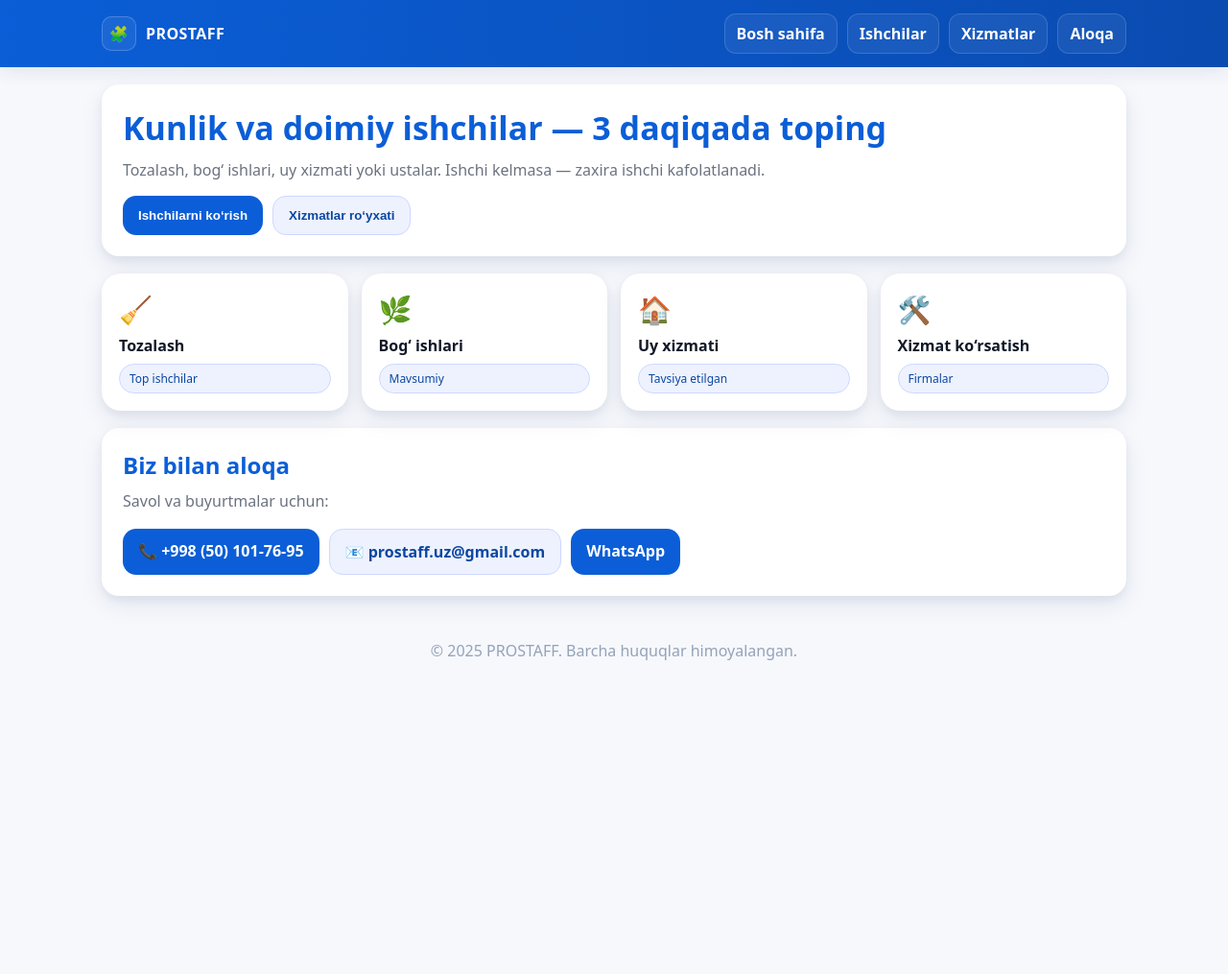
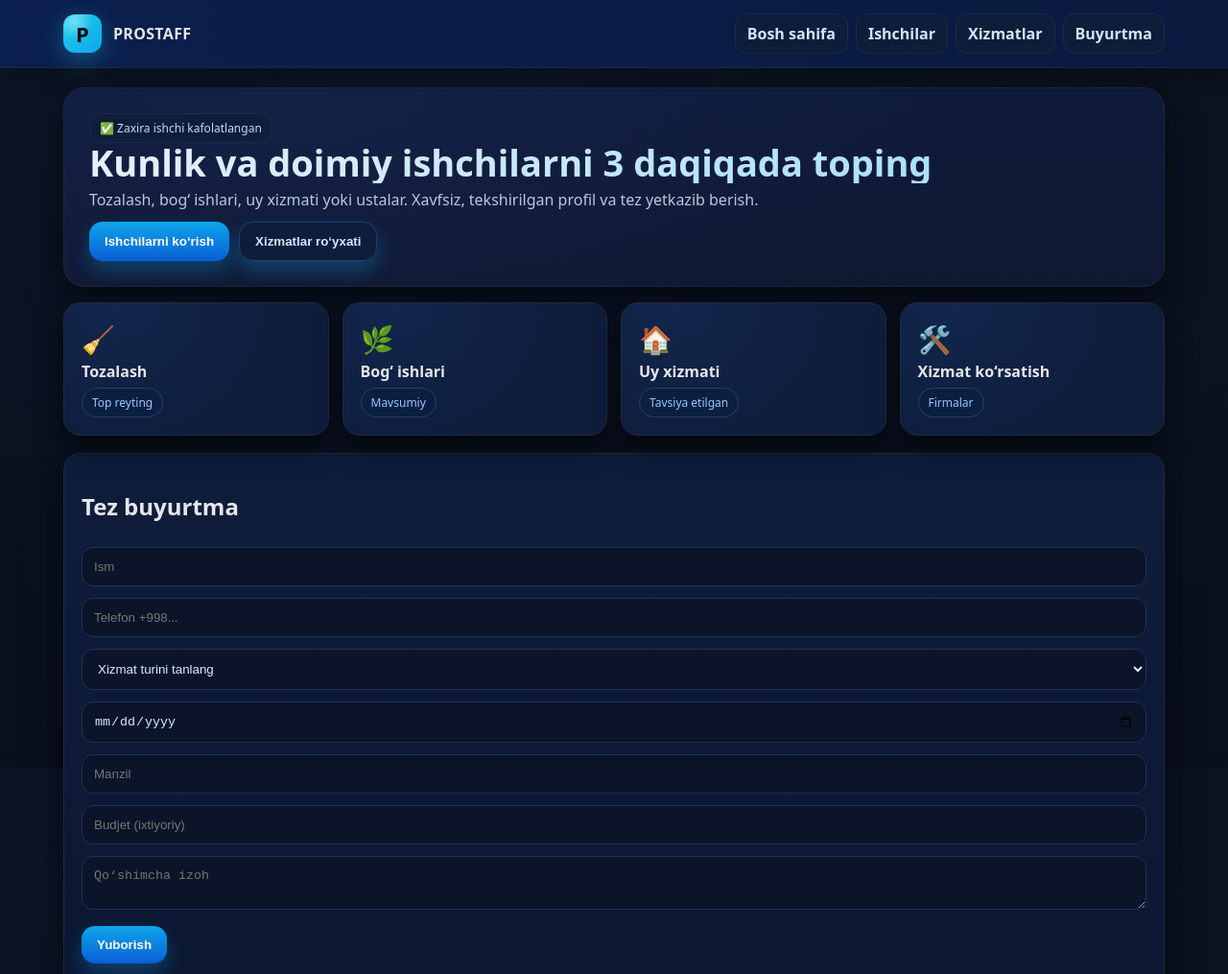
Before and after one commit to prostaff95/prostaff, a plain HTML site: page index.html in a window 1280 px wide. Shown: the top 1015 px of the page at 96% size. Before the commit the page ends 800 px from the top, so only its background shows below. Drawn offline with Linux system fonts and the light colour scheme.

Commit message:
Update index.html

```diff
--- a/index.html
+++ b/index.html
@@ -2,123 +2,136 @@
 <html lang="uz">
 <head>
   <meta charset="UTF-8" />
-  <meta name="viewport" content="width=device-width, initial-scale=1.0"/>
+  <meta name="viewport" content="width=device-width, initial-scale=1" />
   <title>PROSTAFF — Ishchi va Xizmat Platformasi</title>
   <meta name="description" content="PROSTAFF — kunlik va doimiy ishchilarni toping: tozalash, bog' ishlari, uy xizmati, ustalar.">
+  <meta name="theme-color" content="#0b5ed7" />
   <style>
     :root{
-      --blue:#0b5ed7; --blue-dark:#0a4bb0; --bg:#f6f8fc; --card:#ffffff; --text:#111827; --muted:#6b7280;
-      --shadow:0 10px 24px rgba(2, 33, 86, .08), 0 4px 10px rgba(2,33,86,.06);
-      --shadow-sm:0 6px 16px rgba(2,33,86,.08);
+      --blue:#0b5ed7; --blue2:#0a4bb0; --bg:#0b1220; --card:#0f172a; --muted:#94a3b8; --text:#e5e7eb;
+      --accent:#22d3ee; --ok:#22c55e; --warn:#f59e0b;
+      --shadow:0 18px 40px rgba(0,0,0,.35), 0 6px 18px rgba(0,0,0,.25);
       --radius:18px;
     }
     *{box-sizing:border-box}
-    body{margin:0;font-family:system-ui,-apple-system,Segoe UI,Roboto,Ubuntu,'Helvetica Neue',Arial,sans-serif;background:var(--bg);color:var(--text)}
+    html,body{margin:0;height:100%;scroll-behavior:smooth}
+    body{font-family:system-ui,-apple-system,Segoe UI,Roboto,Ubuntu,Arial,sans-serif;background:radial-gradient(1200px 600px at 10% -10%,#10214a33,transparent), linear-gradient(180deg,#0b1220 0%,#0b1220 40%,#0a0f1e 100%); color:var(--text)}
     a{color:inherit;text-decoration:none}
+    .glass{backdrop-filter: saturate(140%) blur(6px); background:linear-gradient(180deg,#0b1a40aa,#0c1732aa), #0c1732; border:1px solid #1e293b; }
     /* Header */
-    header{position:sticky;top:0;z-index:50;background:linear-gradient(90deg,#0b5ed7,#0a4bb0);
-      color:#fff;box-shadow:var(--shadow-sm)}
-    .top{max-width:1100px;margin:0 auto;padding:14px 16px;display:flex;gap:12px;align-items:center;justify-content:space-between}
-    .brand{display:flex;align-items:center;gap:10px;font-weight:800;letter-spacing:.4px}
-    .brand .logo{width:36px;height:36px;border-radius:10px;background:#fff1;display:grid;place-items:center;border:1px solid #ffffff33}
-    .nav{display:flex;gap:10px;flex-wrap:wrap}
-    .nav a{padding:9px 12px;border-radius:12px;background:#ffffff10;color:#fff;border:1px solid #ffffff26;font-weight:600}
-    .nav a:hover{background:#ffffff18}
-    /* Main */
-    .wrap{max-width:1100px;margin:0 auto;padding:18px 16px}
-    .hero{background:var(--card);border-radius:var(--radius);padding:22px;box-shadow:var(--shadow);display:grid;gap:10px}
-    .hero h1{margin:0;color:var(--blue);font-size:clamp(22px,4vw,34px)}
-    .hero p{margin:0;color:var(--muted)}
-    .cta{display:flex;gap:10px;flex-wrap:wrap;margin-top:6px}
-    .btn{background:var(--blue);color:#fff;border:none;border-radius:14px;padding:12px 16px;font-weight:800;cursor:pointer}
-    .btn.secondary{background:#eef2ff;color:#0b47a1;border:1px solid #cdd8ff}
-    .btn:hover{background:var(--blue-dark)}
-    /* Cards */
+    header{position:sticky;top:0;z-index:40;border-bottom:1px solid #1e293b;background:linear-gradient(90deg,#0b1f4e,#0a1a3f); box-shadow:0 8px 20px #00000033}
+    .top{max-width:1180px;margin:0 auto;padding:14px 16px;display:flex;gap:12px;align-items:center;justify-content:space-between}
+    .brand{display:flex;align-items:center;gap:12px;font-weight:900;letter-spacing:.3px}
+    .logo{width:40px;height:40px;border-radius:12px;display:grid;place-items:center;background:radial-gradient(circle at 30% 20%,#ffffff66,transparent 40%), linear-gradient(135deg,#22d3ee,#0ea5e9); color:#001; font-size:22px; box-shadow:0 6px 24px #22d3ee55}
+    .nav{display:flex;gap:8px;flex-wrap:wrap}
+    .nav a{border:1px solid #1f2a44;background:#0f1d3b; padding:9px 12px;border-radius:12px;font-weight:700;color:#cfe7ff}
+    .nav a:hover{background:#152245}
+    /* Hero */
+    .wrap{max-width:1180px;margin:0 auto;padding:20px 16px}
+    .hero{border-radius:22px;padding:26px; box-shadow:var(--shadow);
+      background: radial-gradient(700px 300px at 20% 10%, #1d2b5a66, transparent), linear-gradient(180deg,#0f1b3a 0%, #0f1831 100%);
+      border:1px solid #1e293b}
+    .hero h1{margin:0 0 6px;font-size:clamp(22px,4vw,38px);line-height:1.1;background:linear-gradient(90deg,#e6f0ff,#9ddcff); -webkit-background-clip:text; background-clip:text; color:transparent}
+    .hero p{margin:0;color:#b8c7dd}
+    .cta{display:flex;gap:10px;flex-wrap:wrap;margin-top:12px}
+    .btn{background:linear-gradient(180deg,#0ea5e9,#0b5ed7); color:white; border:none;border-radius:14px;padding:12px 16px;font-weight:900;cursor:pointer; box-shadow:0 10px 20px #0ea5e94a}
+    .btn:hover{filter:brightness(1.08)}
+    .btn.ghost{background:#0f1d3b;border:1px solid #21406d;color:#cfe7ff}
+    .badge{display:inline-flex;gap:6px;align-items:center;font-size:12px;padding:6px 10px;border:1px solid #1f2a44;border-radius:999px;background:#0f1d3b;color:#bcd7ff}
+    /* Categories */
     .grid{margin-top:16px;display:grid;gap:14px;grid-template-columns:repeat(2,minmax(0,1fr))}
     @media(min-width:760px){.grid{grid-template-columns:repeat(4,1fr)}}
-    .card{background:var(--card);border-radius:20px;padding:18px;box-shadow:var(--shadow);display:grid;gap:8px;cursor:pointer;transition:transform .08s ease}
-    .card:hover{transform:translateY(-2px)}
+    .card{border-radius:18px;padding:18px;border:1px solid #1f2a44;background:radial-gradient(180px 160px at 20% 0%,#16356866,transparent), #0f1d3b; box-shadow:0 12px 26px #0009; cursor:pointer; transition:transform .08s ease, box-shadow .2s}
+    .card:hover{transform:translateY(-3px); box-shadow:0 18px 38px #000a}
     .card .icon{font-size:28px}
-    .card .title{font-weight:800}
-    .pill{display:inline-block;font-size:12px;padding:6px 10px;border-radius:999px;background:#eef2ff;color:#0b47a1;border:1px solid #cdd8ff}
+    .card .t{font-weight:900;margin-top:4px}
+    .pill{margin-top:6px;display:inline-block;font-size:12px;padding:6px 10px;border-radius:999px;background:#0b1f40;color:#9ac5ff;border:1px solid #21406d}
     /* Sections */
     .section{display:none;margin-top:18px}
-    .section.active{display:block}
-    .section .head{display:flex;align-items:center;justify-content:space-between;margin-bottom:8px}
-    .back{background:#eef2ff;border:1px solid #cdd8ff;color:#0b47a1;border-radius:12px;padding:8px 12px;font-weight:700;cursor:pointer}
+    .section.active{display:block; animation:fade .25s ease}
+    @keyframes fade{from{opacity:.4;transform:translateY(4px)}to{opacity:1;transform:none}}
+    .head{display:flex;align-items:center;justify-content:space-between;margin-bottom:8px}
+    .back{background:#0f1d3b;border:1px solid #1f2a44;color:#cfe7ff;border-radius:12px;padding:8px 12px;font-weight:800;cursor:pointer}
     .list{display:grid;gap:12px;grid-template-columns:1fr}
-    @media(min-width:760px){.list{grid-template-columns:repeat(2,1fr)}}
-    .item{background:var(--card);border-radius:18px;box-shadow:var(--shadow-sm);padding:14px;display:flex;gap:12px;align-items:stretch}
-    .avatar{width:64px;height:64px;border-radius:14px;background:linear-gradient(135deg,#dbeafe,#bfdbfe);display:grid;place-items:center;font-size:26px}
+    @media(min-width:860px){.list{grid-template-columns:repeat(2,1fr)}}
+    .item{display:flex;gap:14px;align-items:stretch;padding:14px;border-radius:16px;border:1px solid #1f2a44;background:linear-gradient(180deg,#0f1d3b,#0c1732); box-shadow:0 10px 26px #000a}
+    .avatar{width:60px;height:60px;border-radius:16px;display:grid;place-items:center;font-size:26px;background:radial-gradient(circle at 30% 20%,#ffffff26,transparent 40%), linear-gradient(135deg,#22d3ee,#0ea5e9); color:#001}
     .meta{flex:1}
     .meta h4{margin:0 0 4px 0}
-    .meta .sub{color:var(--muted);font-size:14px}
-    .meta .tags{margin-top:6px;display:flex;gap:8px;flex-wrap:wrap}
-    .meta .tag{font-size:12px;background:#f1f5f9;border:1px solid #e5e7eb;color:#334155;padding:5px 8px;border-radius:999px}
-    .price{font-weight:800;color:#0a4bb0}
-    .act{display:flex;align-items:center;gap:8px}
-    .link{padding:8px 10px;border-radius:10px;border:1px solid #e5e7eb;background:#fff;cursor:pointer}
+    .sub{color:#9fb3ce;font-size:14px}
+    .tags{margin-top:8px;display:flex;gap:8px;flex-wrap:wrap}
+    .tag{font-size:12px;padding:5px 8px;border-radius:999px;border:1px solid #264a7f;background:#0d1b34;color:#b9d3ff}
+    .price{font-weight:900;color:#b9f7ff}
+    .act{display:flex;gap:8px;align-items:center}
+    .link{padding:8px 10px;border-radius:10px;border:1px solid #274a80;background:#0f1d3b;color:#cfe7ff;cursor:pointer}
+    .link:hover{background:#13234a}
+    /* Order form */
+    .panel{margin-top:18px;border:1px solid #1f2a44;border-radius:18px;padding:18px;background:linear-gradient(180deg,#0f1d3b,#0c1732); box-shadow:var(--shadow)}
+    form input, form select, form textarea{width:100%;padding:12px;margin:6px 0;border-radius:12px;border:1px solid #203255;background:#0b1428;color:#dbeafe}
+    form button{margin-top:6px}
+    /* Footer */
+    footer{padding:28px;text-align:center;color:#7e9abf}
     /* Modal */
-    dialog{border:none;border-radius:18px;width:min(520px,92vw);box-shadow:var(--shadow);padding:0}
-    dialog::backdrop{background:rgba(10,19,43,.45)}
+    dialog{border:none;border-radius:18px;width:min(560px,92vw);padding:0; background:linear-gradient(180deg,#0f1d3b,#0c1732); color:var(--text); border:1px solid #1f2a44; box-shadow:var(--shadow)}
+    dialog::backdrop{background:rgba(1,8,20,.6)}
     .modal{padding:18px}
-    .modal .t{margin:0 0 6px 0;color:var(--blue)}
-    .row{display:flex;flex-wrap:wrap;gap:10px;margin-top:8px}
-    footer{color:#94a3b8;text-align:center;padding:28px}
+    .modal .t{margin:0;color:#bfe0ff}
   </style>
 </head>
 <body>
+  <!-- Header -->
   <header>
     <div class="top">
       <div class="brand">
-        <div class="logo">🧩</div>
+        <div class="logo">P</div>
         <div>PROSTAFF</div>
       </div>
       <nav class="nav">
         <a href="#home" onclick="showHome()">Bosh sahifa</a>
         <a href="#workers" onclick="openSection('workers')">Ishchilar</a>
         <a href="#services" onclick="openSection('services')">Xizmatlar</a>
-        <a href="#contact" onclick="scrollToContact()">Aloqa</a>
+        <a href="#order">Buyurtma</a>
       </nav>
     </div>
   </header>
 
+  <!-- Main -->
   <div class="wrap" id="home">
-    <!-- Hero -->
     <section class="hero">
-      <h1>Kunlik va doimiy ishchilar — 3 daqiqada toping</h1>
-      <p>Tozalash, bog‘ ishlari, uy xizmati yoki ustalar. Ishchi kelmasa — zaxira ishchi kafolatlanadi.</p>
+      <span class="badge">✅ Zaxira ishchi kafolatlangan</span>
+      <h1>Kunlik va doimiy ishchilarni 3 daqiqada toping</h1>
+      <p>Tozalash, bog‘ ishlari, uy xizmati yoki ustalar. Xavfsiz, tekshirilgan profil va tez yetkazib berish.</p>
       <div class="cta">
         <button class="btn" onclick="openSection('workers')">Ishchilarni ko‘rish</button>
-        <button class="btn secondary" onclick="openSection('services')">Xizmatlar ro‘yxati</button>
+        <button class="btn ghost" onclick="openSection('services')">Xizmatlar ro‘yxati</button>
       </div>
     </section>
 
     <!-- Categories -->
-    <div class="grid" style="margin-top:18px">
+    <div class="grid">
       <div class="card" onclick="openSection('workers','tozalash')">
         <div class="icon">🧹</div>
-        <div class="title">Tozalash</div>
-        <div class="pill">Top ishchilar</div>
+        <div class="t">Tozalash</div>
+        <span class="pill">Top reyting</span>
       </div>
       <div class="card" onclick="openSection('workers','bog')">
         <div class="icon">🌿</div>
-        <div class="title">Bog‘ ishlari</div>
-        <div class="pill">Mavsumiy</div>
+        <div class="t">Bog‘ ishlari</div>
+        <span class="pill">Mavsumiy</span>
       </div>
       <div class="card" onclick="openSection('workers','uy')">
         <div class="icon">🏠</div>
-        <div class="title">Uy xizmati</div>
-        <div class="pill">Tavsiya etilgan</div>
+        <div class="t">Uy xizmati</div>
+        <span class="pill">Tavsiya etilgan</span>
       </div>
       <div class="card" onclick="openSection('services')">
         <div class="icon">🛠️</div>
-        <div class="title">Xizmat ko‘rsatish</div>
-        <div class="pill">Firmalar</div>
+        <div class="t">Xizmat ko‘rsatish</div>
+        <span class="pill">Firmalar</span>
       </div>
     </div>
 
-    <!-- ISHCHILAR -->
+    <!-- Workers -->
     <section id="sec-workers" class="section">
       <div class="head">
         <h2>Ishchilar ro‘yxati</h2>
@@ -127,7 +140,7 @@
       <div class="list" id="workersList"></div>
     </section>
 
-    <!-- XIZMATLAR -->
+    <!-- Services -->
     <section id="sec-services" class="section">
       <div class="head">
         <h2>Xizmat ko‘rsatuvchi firmalar</h2>
@@ -136,36 +149,47 @@
       <div class="list" id="servicesList"></div>
     </section>
 
-    <!-- Aloqa -->
-    <section id="contact" class="hero" style="margin-top:18px">
-      <h2 style="margin:0;color:var(--blue)">Biz bilan aloqa</h2>
-      <p class="muted">Savol va buyurtmalar uchun:</p>
-      <div class="row">
-        <a class="btn" href="tel:+998501017695">📞 +998 (50) 101-76-95</a>
-        <a class="btn secondary" href="mailto:prostaff.uz@gmail.com">📧 prostaff.uz@gmail.com</a>
-        <a class="btn" target="_blank" href="https://wa.me/998501017695?text=Salom,%20PROSTAFF%20bo‘yicha%20ma’lumot%20kerak.">WhatsApp</a>
-      </div>
+    <!-- Order -->
+    <section id="order" class="panel">
+      <h2>Tez buyurtma</h2>
+      <form id="orderForm">
+        <input id="o_name" placeholder="Ism" required />
+        <input id="o_phone" placeholder="Telefon +998..." required />
+        <select id="o_service" required>
+          <option value="">Xizmat turini tanlang</option>
+          <option>Tozalash</option>
+          <option>Bog‘ ishlari</option>
+          <option>Uy xizmati</option>
+          <option>Xizmat ko‘rsatish</option>
+        </select>
+        <input id="o_date" type="date" />
+        <input id="o_address" placeholder="Manzil" />
+        <input id="o_budget" placeholder="Budjet (ixtiyoriy)" />
+        <textarea id="o_note" placeholder="Qo‘shimcha izoh"></textarea>
+        <button class="btn" type="submit">Yuborish</button>
+        <div id="o_msg" style="margin-top:8px;color:#bfe0ff"></div>
+      </form>
     </section>
   </div>
 
   <footer>© 2025 PROSTAFF. Barcha huquqlar himoyalangan.</footer>
 
-  <!-- Modal (Ishchi tafsiloti) -->
+  <!-- Detail modal -->
   <dialog id="detailModal">
     <div class="modal">
       <h3 class="t" id="mName"></h3>
-      <div class="row">
+      <div style="display:flex;gap:12px;align-items:center;margin:8px 0 2px">
         <div class="avatar" id="mAvatar">👤</div>
         <div>
-          <div id="mRole" class="muted"></div>
-          <div id="mCity" class="muted"></div>
-          <div id="mPrice" class="price" style="margin-top:6px"></div>
+          <div id="mRole" class="sub"></div>
+          <div id="mCity" class="sub"></div>
+          <div id="mPrice" class="sub" style="margin-top:4px;font-weight:800;color:#bfe0ff"></div>
         </div>
       </div>
-      <p id="mAbout" style="margin:10px 0 0 0"></p>
-      <div class="row" style="margin-top:12px">
+      <p id="mAbout" style="margin:8px 0 0"></p>
+      <div style="display:flex;gap:10px;margin-top:12px;flex-wrap:wrap">
         <a class="btn" id="mCall" href="#">📞 Qo‘ng‘iroq</a>
-        <a class="btn secondary" id="mWa" target="_blank" href="#">WhatsApp</a>
+        <a class="btn ghost" id="mWa" target="_blank" href="#">WhatsApp</a>
       </div>
       <div style="text-align:right;margin-top:8px">
         <button class="back" onclick="document.getElementById('detailModal').close()">Yopish</button>
@@ -174,28 +198,24 @@
   </dialog>
 
   <script>
-    /* ====== TAXMINIY MA'LUMOTLAR ====== */
+    /* ===== Demo ma'lumotlar ===== */
     const workers = [
       {name:"Aziza Ismoilova", role:"Tozalovchi", cat:"tozalash", city:"Samarqand", rating:4.9, price:"120 000 so‘m/kun", phone:"+998901234567", avatar:"🧹",
-       about:"5 yil tajriba. Mehmonxona va ofis tozalashda ishlagan. O‘qitilgan, ishonchli."},
+       about:"5 yil tajriba. Mehmonxona va ofis tozalash."},
       {name:"Shavkat Karimov", role:"Bog‘bon", cat:"bog", city:"Samarqand", rating:4.7, price:"150 000 so‘m/kun", phone:"+998931112233", avatar:"🌿",
-       about:"Daraxt kesish, gazon parvarishi, tomorqa ishlari. Tez va sifatli."},
-      {name:"Dilshoda X.", role:"Uy xizmati (housekeeping)", cat:"uy", city:"Samarqand", rating:4.8, price:"140 000 so‘m/kun", phone:"+998935556677", avatar:"🏠",
+       about:"Gazon, daraxt kesish, tomorqa ishlari."},
+      {name:"Dilshoda X.", role:"Uy xizmati", cat:"uy", city:"Samarqand", rating:4.8, price:"140 000 so‘m/kun", phone:"+998935556677", avatar:"🏠",
        about:"Remontdan keyin tozalash, jihozlarni tartibga keltirish."},
       {name:"Rustam Qodirov", role:"Elektrik", cat:"service", city:"Samarqand", rating:4.6, price:"160 000 so‘m/kun", phone:"+998903336699", avatar:"🛠️",
-       about:"Elektr ta’miri, rozetka, chiroq, avtomat o‘rnatish."},
-      {name:"Madina M.", role:"Tozalovchi", cat:"tozalash", city:"Samarqand", rating:4.9, price:"125 000 so‘m/kun", phone:"+998909998877", avatar:"🧹",
-       about:"Uy va ofislar uchun kunlik tozalash. Zaxira ishchi opsiyasi bor."}
+       about:"Elektr ta’miri, rozetka, chiroq, avtomat."}
     ];
-
     const services = [
       {title:"CleanPro Samarqand", type:"Tozalash firmasi", city:"Samarqand", price:"oyiga 600 000 so‘m obuna", tag:["ofis","mehmonxona"]},
       {title:"GreenGarden", type:"Bog‘ ishlari xizmati", city:"Samarqand", price:"kuniga 150 000 so‘m", tag:["gazon","daraxt kesish"]},
-      {title:"FixIt Usta", type:"Servis/Elektrik", city:"Samarqand", price:"soatiga 70 000 so‘m", tag:["elektr","usta","ta’mir"]},
+      {title:"FixIt Usta", type:"Servis/Elektrik", city:"Samarqand", price:"soatiga 70 000 so‘m", tag:["elektr","usta"]},
       {title:"HouseCare", type:"Uy xizmati", city:"Samarqand", price:"kuniga 140 000 so‘m", tag:["uy tozalash","housekeeping"]}
     ];
 
-    /* ====== YORDAMCHI ====== */
     const $ = s => document.querySelector(s);
 
     function showHome(){
@@ -218,8 +238,7 @@
     }
 
     function renderWorkers(cat){
-      const box = $('#workersList');
-      box.innerHTML = '';
+      const box = $('#workersList'); box.innerHTML='';
       workers
         .filter(w => !cat || w.cat===cat || (cat==='service' && w.cat==='service'))
         .forEach(w=>{
@@ -244,8 +263,7 @@
     }
 
     function renderServices(){
-      const box = $('#servicesList');
-      box.innerHTML = '';
+      const box = $('#servicesList'); box.innerHTML='';
       services.forEach(s=>{
         const el = document.createElement('div');
         el.className='item';
@@ -257,7 +275,7 @@
             <div class="tags">${s.tag.map(t=>`<span class="tag">${t}</span>`).join('')}</div>
           </div>
           <div class="act">
-            <a class="link" href="#contact">Aloqa</a>
+            <a class="link" href="#order">Buyurtma</a>
           </div>`;
         box.appendChild(el);
       });
@@ -276,10 +294,20 @@
       m.showModal();
     }
 
-    function scrollToContact(){ document.getElementById('contact').scrollIntoView({behavior:'smooth'}) }
+    // Buyurtma yuborish (hozircha demo – xabar chiqaradi)
+    document.getElementById('orderForm').addEventListener('submit', async (e)=>{
+      e.preventDefault();
+      const body = {
+        name:o_name.value.trim(), phone:o_phone.value.trim(), serviceType:o_service.value,
+        date:o_date.value, address:o_address.value.trim(), budget:o_budget.value.trim(), note:o_note.value.trim()
+      };
+      o_msg.textContent = "✅ Buyurtma qabul qilindi! Tez orada bog‘lanamiz.";
+      e.target.reset();
+      // Real backendga ulash uchun bu yerga fetch(API_URL + "/orders", ...) qo‘yamiz.
+    });
 
-    // start state
+    // start
     showHome();
   </script>
 </body>
-        </html>
+  </html>
```
